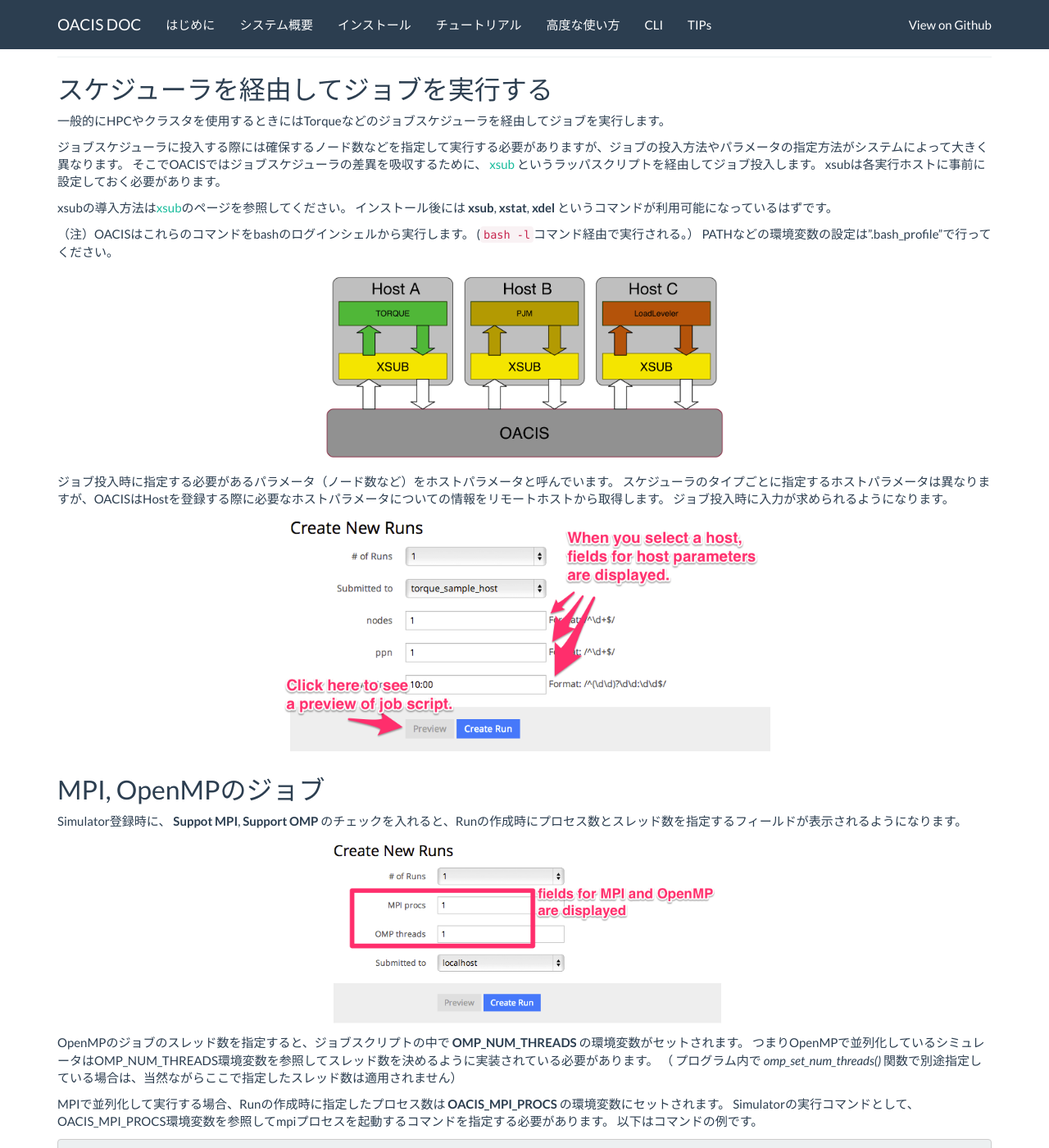
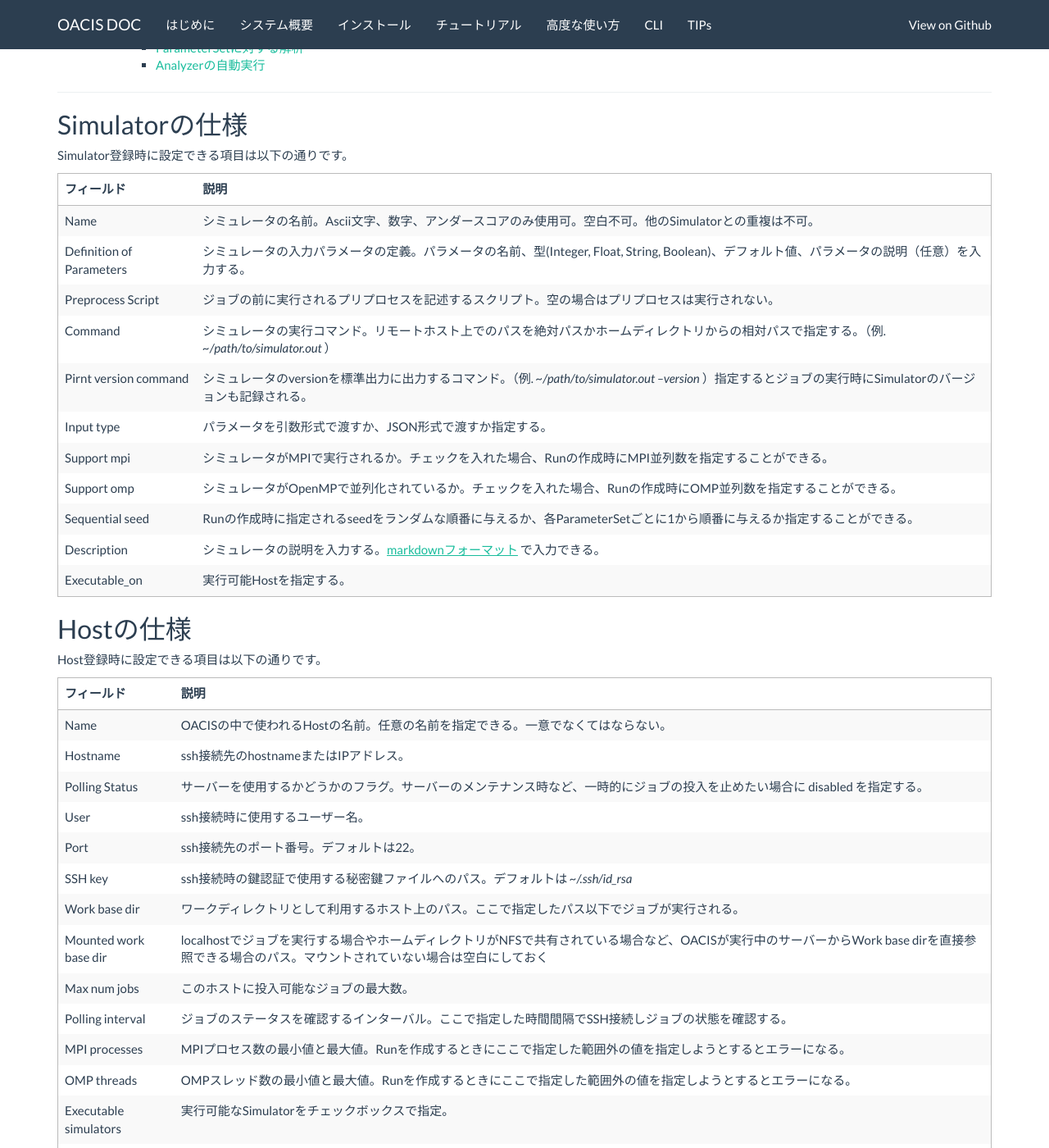
Before and after one commit to crest-cassia/oacis, a Jekyll site: the page built from ja/advanced_usage.md, in a window 1280 px wide and 1400 px high, scrolled down 336 px. Shown: the whole window at 82% size. Built offline with Jekyll 4.4.1, drawn with Linux system fonts in a browser that asks for light colours; nearby versions of some CDN libraries; some of the changed text lies outside the part shown.

Commit message:
add spec of simulator and host to advanced usage

````diff
--- a/ja/advanced_usage.md
+++ b/ja/advanced_usage.md
@@ -11,6 +11,59 @@ next_page: cli
 {:toc}
 
 ---
+
+## Simulatorの仕様
+
+Simulator登録時に設定できる項目は以下の通りです。
+
+|----------------------------|---------------------------------------------------------------------|
+| フィールド                 | 説明                                                                |
+|:---------------------------|:--------------------------------------------------------------------|
+| Name                       | シミュレータの名前。Ascii文字、数字、アンダースコアのみ使用可。空白不可。他のSimulatorとの重複は不可。 |
+| Definition of Parameters   | シミュレータの入力パラメータの定義。パラメータの名前、型(Integer, Float, String, Boolean)、デフォルト値、パラメータの説明（任意）を入力する。 |
+| Preprocess Script          | ジョブの前に実行されるプリプロセスを記述するスクリプト。空の場合はプリプロセスは実行されない。|
+| Command                    | シミュレータの実行コマンド。リモートホスト上でのパスを絶対パスかホームディレクトリからの相対パスで指定する。（例. *~/path/to/simulator.out* ）|
+| Pirnt version command      | シミュレータのversionを標準出力に出力するコマンド。（例. *~/path/to/simulator.out --version* ）指定するとジョブの実行時にSimulatorのバージョンも記録される。|
+| Input type                 | パラメータを引数形式で渡すか、JSON形式で渡すか指定する。|
+| Support mpi                | シミュレータがMPIで実行されるか。チェックを入れた場合、Runの作成時にMPI並列数を指定することができる。 |
+| Support omp                | シミュレータがOpenMPで並列化されているか。チェックを入れた場合、Runの作成時にOMP並列数を指定することができる。 |
+| Sequential seed            | Runの作成時に指定されるseedをランダムな順番に与えるか、各ParameterSetごとに1から順番に与えるか指定することができる。 |
+| Description                | シミュレータの説明を入力する。[markdownフォーマット](http://daringfireball.net/projects/markdown/syntax) で入力できる。|
+| Executable_on              | 実行可能Hostを指定する。                                            |
+|----------------------------|---------------------------------------------------------------------|
+
+## Hostの仕様
+
+Host登録時に設定できる項目は以下の通りです。
+
+|----------------------------|---------------------------------------------------------------------|
+| フィールド                 | 説明                                                                |
+|:---------------------------|:--------------------------------------------------------------------|
+| Name                       | OACISの中で使われるHostの名前。任意の名前を指定できる。一意でなくてはならない。 |
+| Hostname                   | ssh接続先のhostnameまたはIPアドレス。 |
+| Polling Status             | サーバーを使用するかどうかのフラグ。サーバーのメンテナンス時など、一時的にジョブの投入を止めたい場合に disabled を指定する。 |
+| User                       | ssh接続時に使用するユーザー名。 |
+| Port                       | ssh接続先のポート番号。デフォルトは22。 |
+| SSH key                    | ssh接続時の鍵認証で使用する秘密鍵ファイルへのパス。デフォルトは *~/.ssh/id_rsa* |
+| Work base dir              | ワークディレクトリとして利用するホスト上のパス。ここで指定したパス以下でジョブが実行される。 |
+| Mounted work base dir      | localhostでジョブを実行する場合やホームディレクトリがNFSで共有されている場合など、OACISが実行中のサーバーからWork base dirを直接参照できる場合のパス。マウントされていない場合は空白にしておく |
+| Max num jobs               | このホストに投入可能なジョブの最大数。 |
+| Polling interval           | ジョブのステータスを確認するインターバル。ここで指定した時間間隔でSSH接続しジョブの状態を確認する。 |
+| MPI processes              | MPIプロセス数の最小値と最大値。Runを作成するときにここで指定した範囲外の値を指定しようとするとエラーになる。 |
+| OMP threads                | OMPスレッド数の最小値と最大値。Runを作成するときにここで指定した範囲外の値を指定しようとするとエラーになる。 |
+| Executable simulators      | 実行可能なSimulatorをチェックボックスで指定。 |
+| Executable analyzers       | 実行可能なAnalyzerをチェックボックスで指定。 |
+|----------------------------|---------------------------------------------------------------------|
+
+- (注) Mounted work base dirを指定するとホストとのファイル転送にSFTP接続ではなく、マウントされたパスからコピーを行います。パフォーマンスが向上する場合があります。
+
+XSUBの設定を変更した場合。
+ホスト登録時に"no such command xsub" というエラーが発生した場合は、そのホストでXSUBの設定を確認してください。正しく設定されていれば、OACISのマシンの端末から下記のコマンドを実行するとリモートホストの設定が取得できるはずです。
+
+```
+ssh remotehost 'bash -l -c xstat'
+```
+
 
 ## スケジューラを経由してジョブを実行する
 
````
